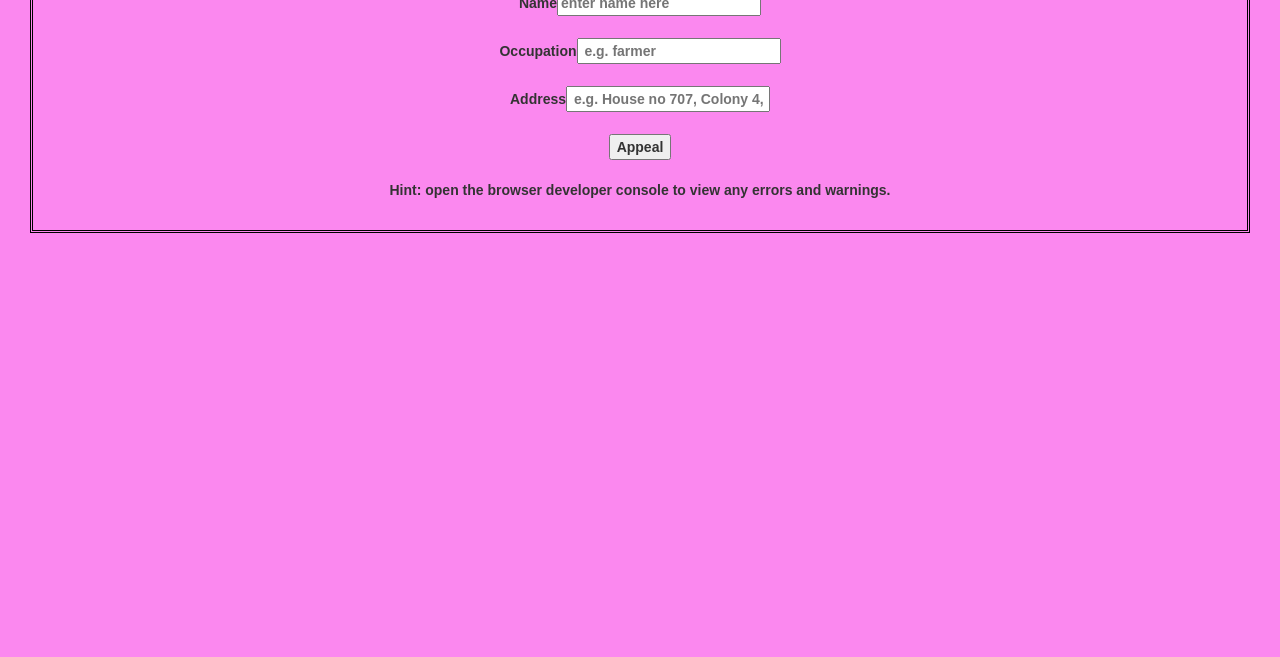
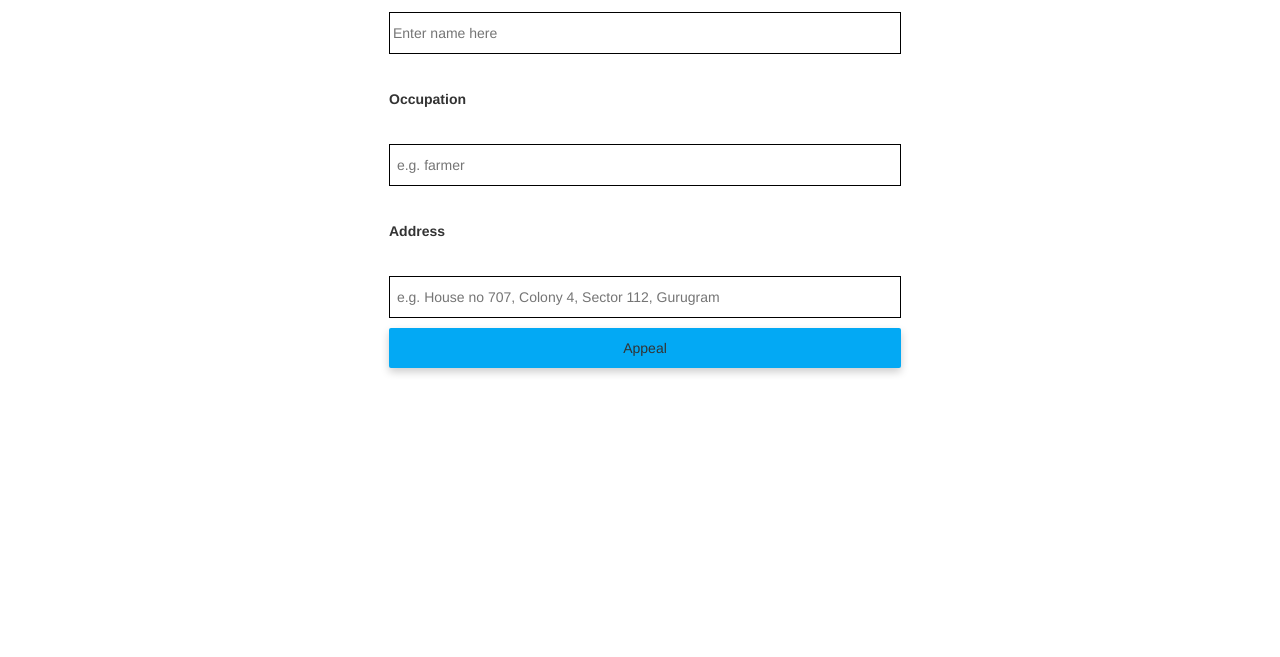
Before and after one commit to Excess-3/Project, a website: page Appeal .html in a window 1280 px wide. Shown: the part 143-800 px from the top of the page. Drawn offline with nearby package versions, Linux system fonts and the light colour scheme; files whose address does not match are found by name.

Commit message:
Update Appeal .html

```diff
--- a/Appeal .html
+++ b/Appeal .html
@@ -8,57 +8,79 @@
   <meta name='viewport' content='width=device-width, initial-scale=1'>
   <link href="css/bootstrap.min.css" rel="stylesheet">
   <style>
-       #first {
 
-      background-color: brown;
 
+.appeal-section{
+  display: block;
+  margin: auto;
+  width: 40%;
+
+
+}
+.appeal-section label{
+  margin: 10px 5px;
+  padding: 20px 0 20px 0;
+
+}
+.appeal-section input[type=text]{
+  width: 100%;
+  padding: 10px 3px;
+  margin: 5px;
+  box-sizing: border-box;
+  border: 1.5px solid black ;
+
+}
+.appeal-section h1{
+  text-align: center;
+}
+.appeal-section .bton{
+  padding: 10px 15px;
+  border-radius: 2px;
+  border: none;
+  cursor: pointer;
+  margin: 5px;
+  width: 100%;
+  border-radius: 2px;
+  box-shadow: 0 4px 8px 0 rgba(0,0,0,0.2);
+  background-color:#03a9f4;
+  transition: 0.2s;
+}
+.appeal-section .bton:hover{
+background-color: #028bca;
+color: white;
+
+}
+.appeal-section .bton:active{
+  box-shadow: 0 2px rgba(0,0,0,0.3);
+  transform: translateY(1px);
 }
 
 
 
-    body{
-        background-color: rgb(251 136 239);
-        font-family: sans-serif;
-            font-weight: bold;
-            margin: 30px;
-            padding-top: 15px;
-            text-align: center;
-            padding: 30px;
-            border-style: double;
-      border-color: black;
-
-
-
-    }
 
   </style>
 </head>
-</head>
-<body>
-  <h1 id="first" >Appeal here</h1>
 
 
+<body>
 
-  <div >
+  <div class="appeal-section">
+      <h1 id="first">Appeal here</h1>
 
     <p id="accountAddress" class="text-center"></p>
-   <div>
-<label for="name">Name</label><input type="text" id="name" placeholder="enter name here"></input>
-   </div>
-   <div>
-  <br><label for="occupation">Occupation</label><input type="text" id="occupation" placeholder=" e.g. farmer"></input>
-    </div>
-    <div>
-  <br><label for="adress">Address</label><input type="text" id="adress" placeholder=" e.g. House no 707, Colony 4, Sector 112, Gurugram"></input>
-   </div>
-   <br>
-  <button id="send" onclick="App.appeal()">Appeal</button>
-  </div>
-  <br>
+<form >
+
+        <label for="name">Name</label>
+        <input type="text" id="name" placeholder="Enter name here"></input>
+        <label for="occupation">Occupation</label><input type="text" id="occupation" placeholder=" e.g. farmer"></input>
+        <label for="adress">Address</label>
+        <input type="text" id="adress" placeholder=" e.g. House no 707, Colony 4, Sector 112, Gurugram"></input>
+         <button id="send" class="bton" onclick="App.appeal()">Appeal</button>
          <span id="status"></span>
+
+</form>
 </div>
 
-  <span class="hint"><strong>Hint:</strong> open the browser developer console to view any errors and warnings.</span>
     <script src="https://ajax.googleapis.com/ajax/libs/jquery/1.12.4/jquery.min.js"></script>
    <script src="js/bootstrap.min.js"></script>
     <script src="js/web3.min.js"></script>
```
Lines whose indentation alone changed are shown as unchanged.
